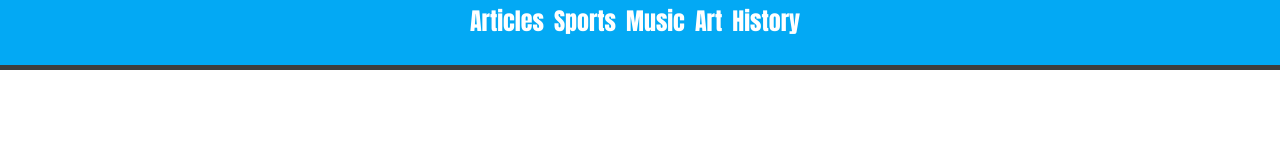
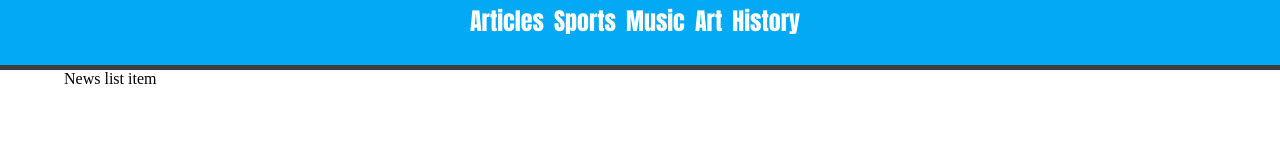
Before and after one commit to ferlobo1985/UDMY-REACT-FS24-One, a React (Vite) app: page / in a window 1280 px wide. Shown: the part 141-300 px from the top of the page. Built offline with nearby package versions, Linux system fonts and the light colour scheme.

Commit message:
16-Props
16-Props

```diff
--- a/src/components/news_list.jsx
+++ b/src/components/news_list.jsx
@@ -1,9 +1,13 @@
 import NewsListItem from "./news_list_item";
 
-const NewsList = () => (
-    <div>
-        <NewsListItem/>
-    </div>
-)
+const NewsList = (props) => {
+
+    console.log(props.news)
+    return(
+        <div>
+            <NewsListItem/>
+        </div>
+    )
+}
 
 export default NewsList;
--- a/src/main.jsx
+++ b/src/main.jsx
@@ -1,18 +1,21 @@
-import React from 'react';
+import React,{ useState } from 'react';
 import ReactDOM  from 'react-dom/client';
 import Header from './components/header/index';
-// import NewsList from './components/news_list';
+import NewsList from './components/news_list';
+import {newsData} from './utils/data'
 // import StatePlayground from './components/playground/state';
 import './styles/styles.css';
 
 const App = () => {
+    let [news,setNews] = useState(newsData)
     return (
         <>
             <Header/>
             <div className='container'>
                 {/* <StatePlayground/> */}
+                <NewsList news={news}/>
             </div>
-            {/* <NewsList/> */}
+
         </>
     )
 }
--- a/src/utils/data.js
+++ b/src/utils/data.js
@@ -1,4 +1,3 @@
-
 export const navItems = [
     {id:"1",link:"/articles",title:"Articles"},
     {id:"2",link:"/sports",title:"Sports"},
```
